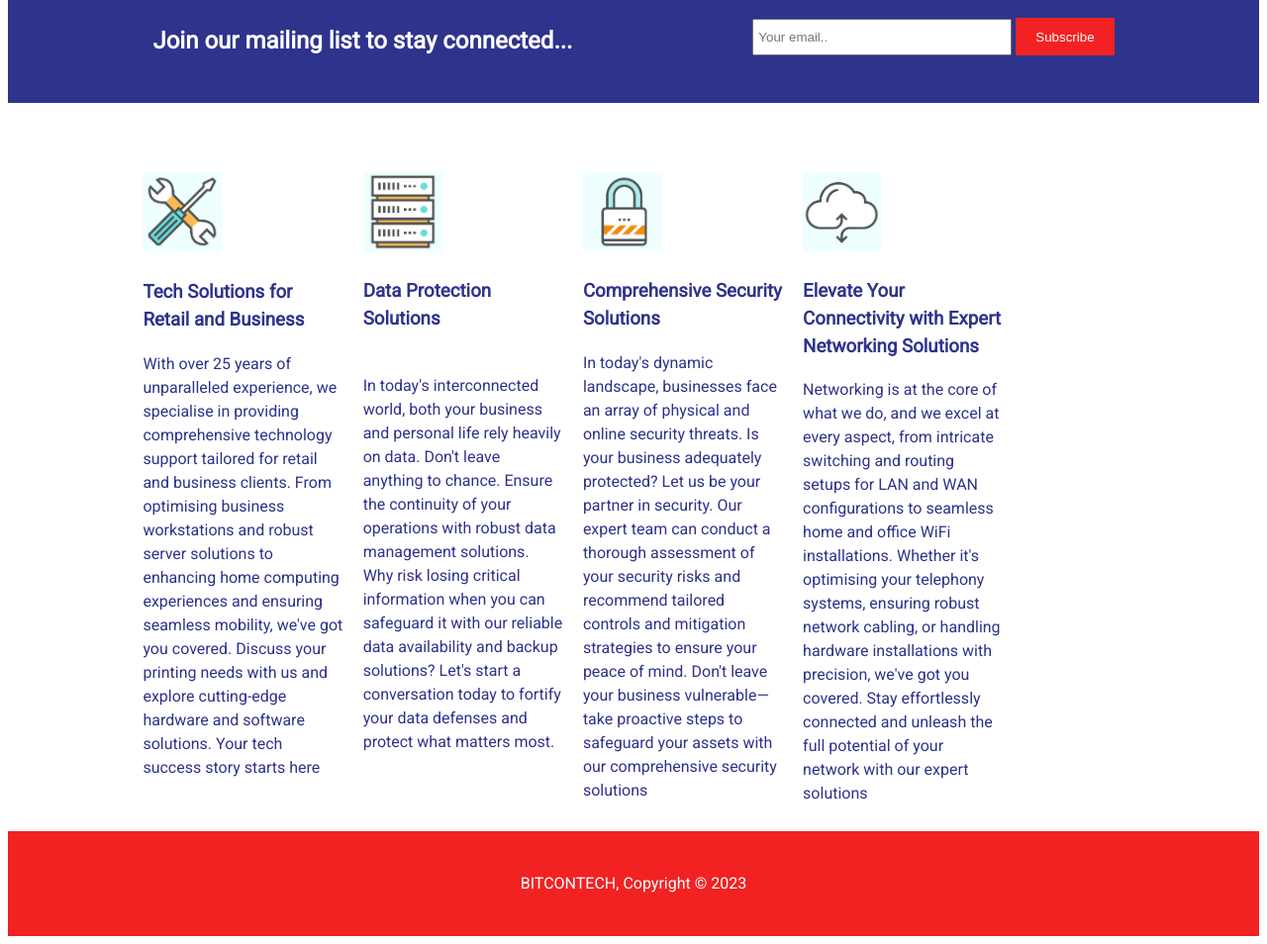
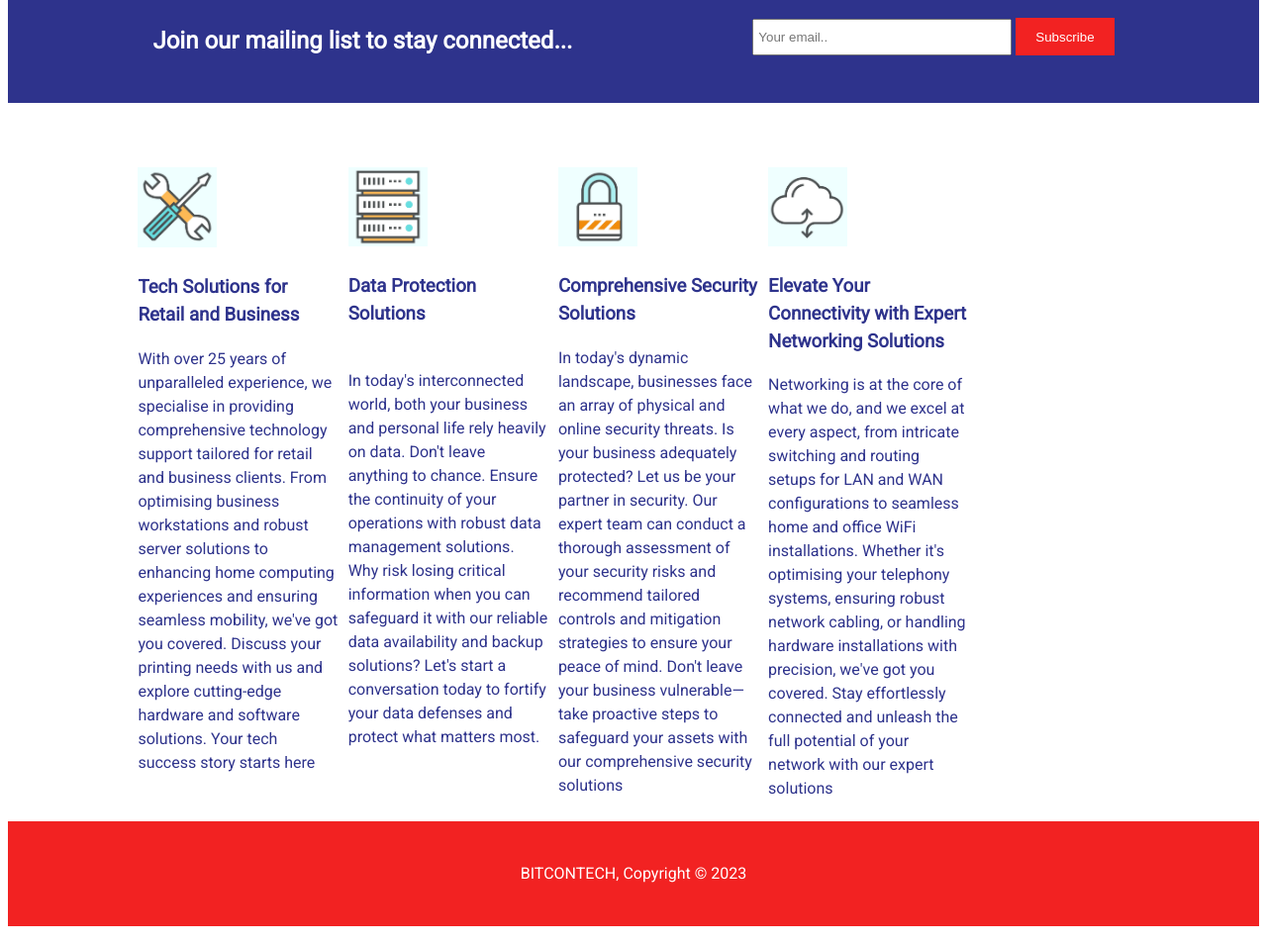
Before and after one commit to the-suit/bitcontech, a plain HTML site: page index.html in a window 1280 px wide. Shown: the part 835-1789 px from the top of the page at 99% size. Drawn offline with Linux system fonts and the light colour scheme.

Commit message:
css update
css update

```diff
--- a/style.css
+++ b/style.css
@@ -132,13 +132,15 @@ header a:hover{
 #boxes{
     margin-top: 60px;
     display: flex;
-    gap: 10px;
+    gap: 20px;
 }
 #boxes .box{
     float: left;
     text-align: left;
+    text-wrap: wrap;
     width: 20%;
-    padding: 10px;
+    padding: 5px;
+    gap: 20px;
 }
 #boxes .box img{
     width: 80px;
```
